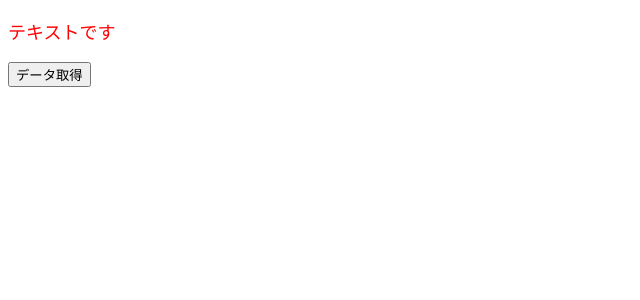
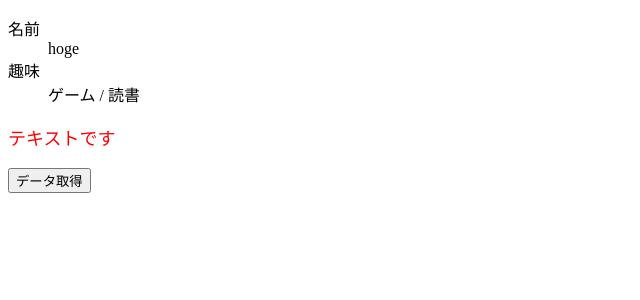
Before and after one commit to shoutarou123/udemy-jake-typescript, a React (Vite) app: page / in a window 1280 px wide. Shown: the top 300 px of the page, without its empty margins (0-640 px from the left). Built offline with nearby package versions, Linux system fonts and the light colour scheme.

Commit message:
オプショナルチェイニングでnull安全なコードを書く 終了

```diff
--- a/src/App1.tsx
+++ b/src/App1.tsx
@@ -3,7 +3,13 @@
 import { Todo } from './Todo';
 import { TodoType } from "./types/todo"
 import { Text } from './Text';
+import { UseProfile } from './UseProfile';
+import { User } from './types/user';
 
+const user: User = {
+  name: "hoge",
+  hobbies: ["ゲーム", "読書"]
+}
 
 export default function App1 () {
   const [todos, setTodos] = useState<Array<TodoType>>([]);
@@ -15,6 +21,7 @@
   }
   return (
     <div className="App">
+      <UseProfile user={user} />
       <Text color="red" fontSize="18px" />
       <button onClick={onClickFetchData}>データ取得</button>
       {todos.map((todo) => (
--- /dev/null
+++ b/src/UseProfile.tsx
@@ -0,0 +1,22 @@
+import React from "react"
+import { User } from "./types/user"
+
+type Props = {
+  user: User;
+}
+
+export const UseProfile: React.FC<Props> = (props) => {
+  const { user } = props;
+  return (
+    <dl>
+      <dt>名前</dt>
+      <dd>{user.name}</dd>
+      <dt>趣味</dt>
+      <dd>{user.hobbies?.join(" / ")}</dd> {/* ?:ｵﾌﾟｼｮﾅﾙﾁｪｰﾝ joinを使うことで( / )を連結し配列で返すことになる */}
+    </dl>
+
+  )
+}
+
+// オプショナルチェーン
+// .でつなげていく場合、要素が無い場合にundefinedを返すもの
--- /dev/null
+++ b/src/types/user.ts
@@ -0,0 +1,4 @@
+export type User = {
+  name: string;
+  hobbies?: Array<string>
+}
```
